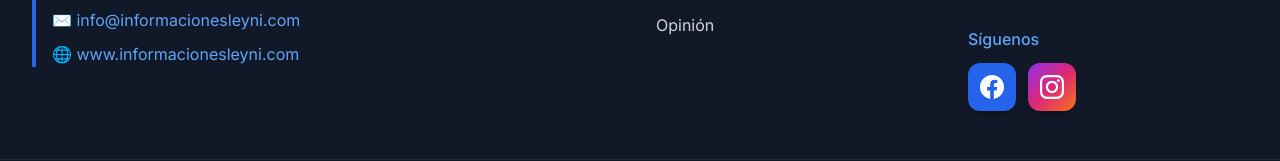
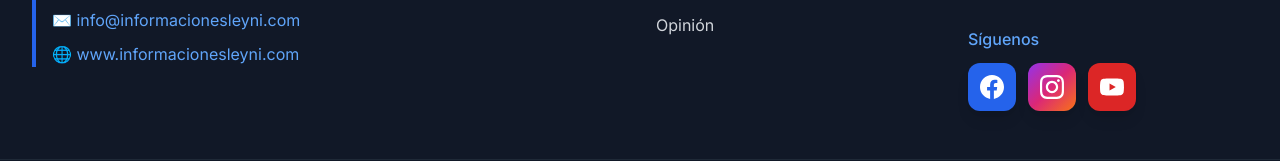
Before and after one commit to GravielPV/Leiny-Informaciones, a Next.js app: page / in a window 1280 px wide. Shown: the part 1217-1378 px from the top of the page. Built offline with nearby package versions, Linux system fonts and the light colour scheme; no server answers; the database is empty.

Commit message:
Add YouTube social media link to footer

```diff
--- a/src/components/Footer.tsx
+++ b/src/components/Footer.tsx
@@ -81,6 +81,17 @@
                     <path d="M12 2.163c3.204 0 3.584.012 4.85.07 3.252.148 4.771 1.691 4.919 4.919.058 1.265.069 1.645.069 4.849 0 3.205-.012 3.584-.069 4.849-.149 3.225-1.664 4.771-4.919 4.919-1.266.058-1.644.07-4.85.07-3.204 0-3.584-.012-4.849-.07-3.26-.149-4.771-1.699-4.919-4.92-.058-1.265-.07-1.644-.07-4.849 0-3.204.013-3.583.07-4.849.149-3.227 1.664-4.771 4.919-4.919 1.266-.057 1.645-.069 4.849-.069zm0-2.163c-3.259 0-3.667.014-4.947.072-4.358.2-6.78 2.618-6.98 6.98-.059 1.281-.073 1.689-.073 4.948 0 3.259.014 3.668.072 4.948.2 4.358 2.618 6.78 6.98 6.98 1.281.058 1.689.072 4.948.072 3.259 0 3.668-.014 4.948-.072 4.354-.2 6.782-2.618 6.979-6.98.059-1.28.073-1.689.073-4.948 0-3.259-.014-3.667-.072-4.947-.196-4.354-2.617-6.78-6.979-6.98-1.281-.059-1.69-.073-4.949-.073zm0 5.838c-3.403 0-6.162 2.759-6.162 6.162s2.759 6.163 6.162 6.163 6.162-2.759 6.162-6.163c0-3.403-2.759-6.162-6.162-6.162zm0 10.162c-2.209 0-4-1.79-4-4 0-2.209 1.791-4 4-4s4 1.791 4 4c0 2.21-1.791 4-4 4zm6.406-11.845c-.796 0-1.441.645-1.441 1.44s.645 1.44 1.441 1.44c.795 0 1.439-.645 1.439-1.44s-.644-1.44-1.439-1.44z"/>
                   </svg>
                 </a>
+                <a
+                  href="https://www.youtube.com/@lasinformacionesconleyni01/featured"
+                  target="_blank"
+                  rel="noopener noreferrer"
+                  className="bg-red-600 hover:bg-red-700 p-2.5 sm:p-3 rounded-xl transition-all duration-300 hover:scale-110 shadow-lg hover:shadow-red-500/50"
+                  aria-label="Síguenos en YouTube"
+                >
+                  <svg className="w-5 h-5 sm:w-6 sm:h-6" fill="currentColor" viewBox="0 0 24 24">
+                    <path d="M23.498 6.186a3.016 3.016 0 0 0-2.122-2.136C19.505 3.545 12 3.545 12 3.545s-7.505 0-9.377.505A3.017 3.017 0 0 0 .502 6.186C0 8.07 0 12 0 12s0 3.93.502 5.814a3.016 3.016 0 0 0 2.122 2.136c1.871.505 9.376.505 9.376.505s7.505 0 9.377-.505a3.015 3.015 0 0 0 2.122-2.136C24 15.93 24 12 24 12s0-3.93-.502-5.814zM9.545 15.568V8.432L15.818 12l-6.273 3.568z"/>
+                  </svg>
+                </a>
               </div>
             </div>
           </div>
```
